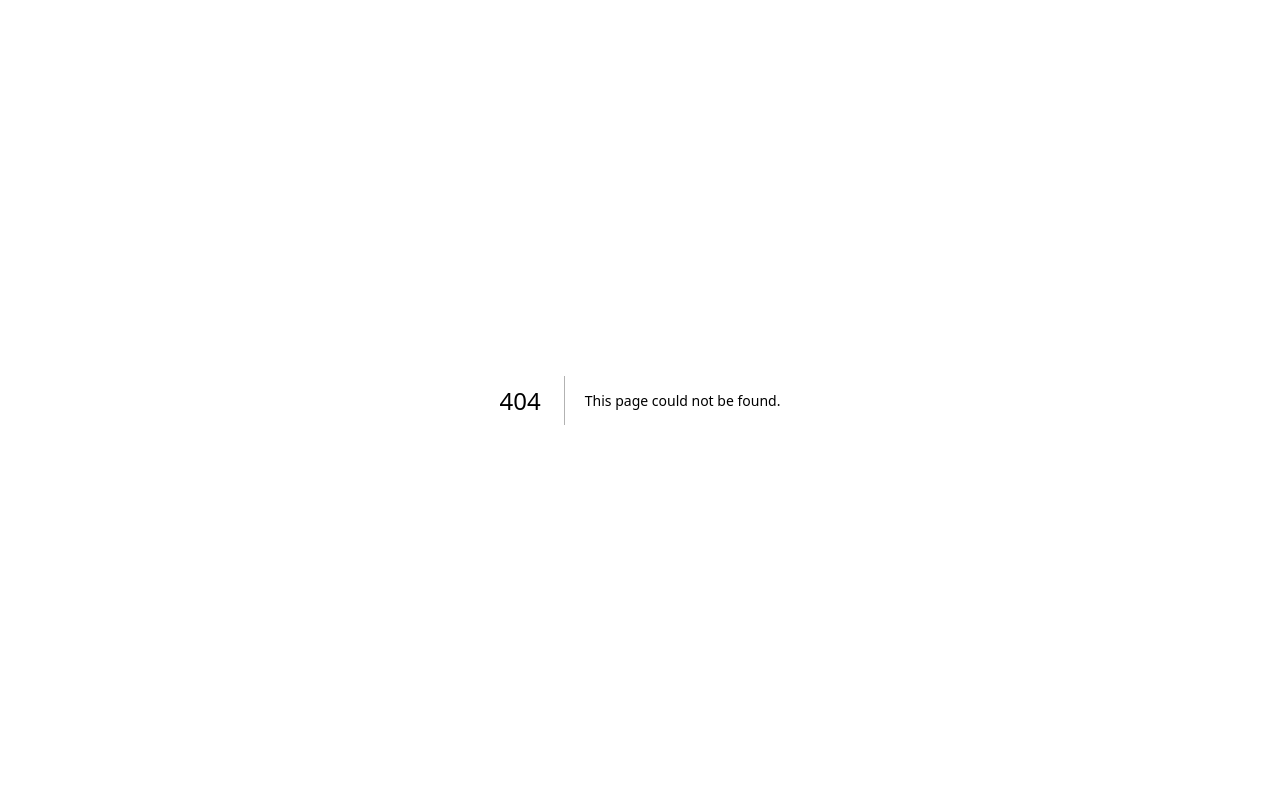
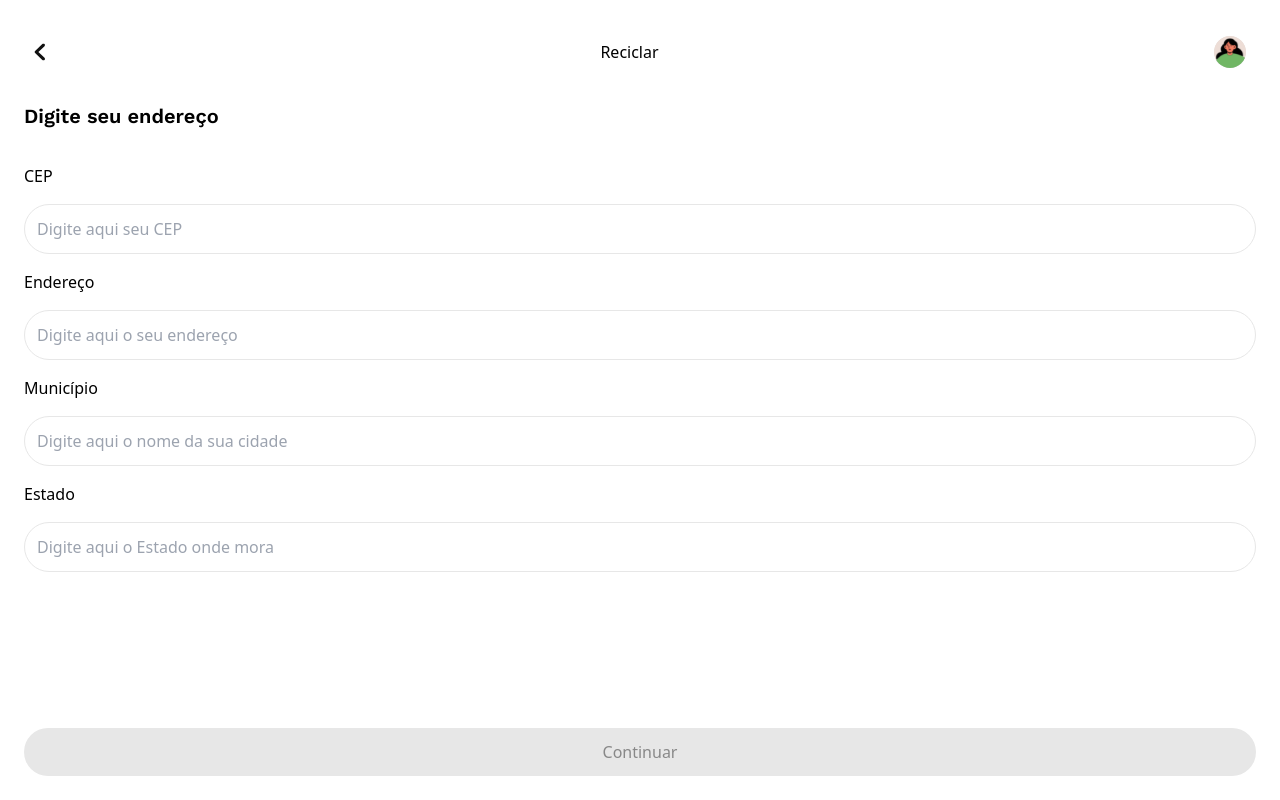
Before and after one commit to yraffic02/recicle-mais-front, a Next.js app: page /how-to-recycle/collect-point/adress in a window 1280 px wide. Before the commit this address had no page. Built offline with nearby package versions, Linux system fonts and the light colour scheme.

Commit message:
build pages: adress, how-find, trash-type

```diff
--- a/src/app/(routesApp)/home/page.tsx
+++ b/src/app/(routesApp)/home/page.tsx
@@ -9,7 +9,7 @@ export const metadata: Metadata = {
     title: "Home",
 };
 
-export default function  HomePage (){
+export default function  HomePage () {
     return(
         <>
             <Header>
--- /dev/null
+++ b/src/app/(routesApp)/how-to-recycle/collect-point/adress/page.tsx
@@ -0,0 +1,36 @@
+import { Avatar } from "@/components/Avatar";
+import { Button } from "@/components/Button";
+import { Header } from "@/components/Header/index";
+import { Input } from "@/components/Input/index";
+import { Label } from "@/components/Label";
+
+export default function Adress() {
+  return (
+    <>
+      <div className="h-screen flex flex-col justify-between w-full">
+        <Header>
+          <h1 className="text-base font-medium">Reciclar</h1>
+          <Avatar />
+        </Header>
+        <main style={{ height: "calc(100vh - 200px)" }}>
+          <h1 className="font-workSans font-title text-xl leading-6 mb-9">
+            Digite seu endereço
+          </h1>
+          <div className="flex flex-col justify-center gap-4">
+            <Label>CEP</Label>
+            <Input placeholder="Digite aqui seu CEP" />
+            <Label>Endereço</Label>
+            <Input placeholder="Digite aqui o seu endereço" />
+            <Label>Município</Label>
+            <Input placeholder="Digite aqui o nome da sua cidade" />
+            <Label>Estado</Label>
+            <Input placeholder="Digite aqui o Estado onde mora" />
+          </div>
+        </main>
+        <div className="flex flex-col justify-between">
+          <Button typeButton="secondary">Continuar</Button>
+        </div>
+      </div>
+    </>
+  );
+}
--- /dev/null
+++ b/src/app/(routesApp)/how-to-recycle/collect-point/collect-context.tsx
@@ -0,0 +1,43 @@
+"use client";
+import {
+  ReactNode,
+  createContext,
+  useContext,
+  useState
+} from "react";
+
+interface ICollectProps {
+  children: ReactNode;
+}
+
+export interface ICollectContext {
+
+}
+
+export const CollectContext = createContext<ICollectContext | undefined>(undefined);
+
+export function CollectProvider({ children }: ICollectProps) {
+  const [curretStep, setCurrentStep] = useState<number>(0)
+
+  const handleToAddCurretStep = () => {
+      if(curretStep < 6){
+          return  setCurrentStep(curretStep + 1)
+      }
+      return
+  }
+
+  const handleToDecreaseCurretStep  = () => {
+      if(curretStep > 0){
+          return  setCurrentStep(curretStep - 1)
+      }
+      return
+  }
+
+  return (
+    <CollectContext.Provider value={''}>
+      {children}
+    </CollectContext.Provider>
+  );
+}
+
+export const useCollectContext = () => useContext(CollectContext);
--- /dev/null
+++ b/src/app/(routesApp)/how-to-recycle/collect-point/how-find/page.tsx
@@ -0,0 +1,28 @@
+import { Avatar } from "@/components/Avatar";
+import { Button } from "@/components/Button";
+import { Header } from "@/components/Header/index";
+
+export default function HowFind() {
+  return (
+    <>
+      <div className="h-screen flex flex-col justify-between w-full">
+        <Header>
+          <h1 className="text-base font-medium">Reciclar</h1>
+          <Avatar />
+        </Header>
+        <main style={{height: "calc(100vh - 200px)"}}>
+          <h1 className="font-workSans font-title text-xl leading-6 mb-9">
+            Como deseja encontrar?
+          </h1>
+          <div className="flex flex-col justify-center gap-4">
+            <Button typeButton="quaternary">Endereço</Button>
+            <Button typeButton="quaternary">GPS</Button>
+          </div>
+        </main>
+        <div className="flex flex-col justify-between">
+          <Button typeButton="secondary">Continuar</Button>
+        </div>
+      </div>
+    </>
+  );
+}
--- /dev/null
+++ b/src/app/(routesApp)/how-to-recycle/collect-point/trash-type/page.tsx
@@ -0,0 +1,31 @@
+import { Avatar } from "@/components/Avatar";
+import { Button } from "@/components/Button";
+import { Header } from "@/components/Header/index";
+
+export default function CollectPoint() {
+  return (
+    <>
+      <div className="h-screen flex flex-col justify-between w-full">
+        <Header>
+          <h1 className="text-base font-medium">Reciclar</h1>
+          <Avatar />
+        </Header>
+        <main style={{ height: "calc(100vh - 200px)" }}>
+          <h1 className="font-workSans font-title text-xl leading-6 mb-9">
+            Qual seu tipo de lixo?
+          </h1>
+          <div className="flex flex-col justify-center gap-4">
+            <Button typeButton="quaternary">Papel</Button>
+            <Button typeButton="quaternary">Plástico</Button>
+            <Button typeButton="quaternary">Vidro</Button>
+            <Button typeButton="quaternary">Metal</Button>
+            <Button typeButton="quaternary">Lixo Eletrônico</Button>
+          </div>
+        </main>
+        <div className="flex flex-col justify-between">
+          <Button typeButton="secondary">Continuar</Button>
+        </div>
+      </div>
+    </>
+  );
+}
--- /dev/null
+++ b/src/app/(routesApp)/how-to-recycle/page.tsx
@@ -0,0 +1,36 @@
+import { Header } from "@/components/Header/index";
+import { Avatar } from "@/components/Avatar";
+import Image from "next/image";
+import { Button } from "@/components/Button";
+
+export default function HowToRecycle() {
+  return (
+    <>
+      <div className="h-screen flex flex-col justify-between w-full">
+        <Header>
+          <h1 className="text-base font-medium">Reciclar</h1>
+          <Avatar />
+        </Header>
+        <main>
+          <h1 className="font-workSans font-title text-xl leading-6 mb-[9vh] ">
+            Como reciclar?
+          </h1>
+          <div className="flex justify-center">
+            <Image
+              src="/illustrations/illustration8.svg"
+              height={320}
+              width={283}
+              alt="como reciclar"
+            />
+          </div>
+        </main>
+        <div className="flex flex-col justify-between gap-3">
+          <Button typeButton="tertiary">Através de catadores</Button>
+          <Button typeButton="tertiary" className="mt-4">
+            Através de Pontos de Coleta
+          </Button>
+        </div>
+      </div>
+    </>
+  );
+}
--- a/src/components/Button/index.tsx
+++ b/src/components/Button/index.tsx
@@ -1,6 +1,6 @@
 import { ButtonHTMLAttributes, ReactNode } from "react"
 
-type ButtonType = 'primary' | 'secondary';
+type ButtonType = 'primary' | 'secondary' | 'tertiary' | 'quaternary';
 
 type ButtonProps = ButtonHTMLAttributes<HTMLButtonElement> & {
     children: ReactNode
@@ -24,9 +24,17 @@ export const Button = ({children, typeButton, ...props}: ButtonProps) =>{
                 ${typeButton === "primary" ? "text-white" : "text-cinzaClaro"}
                 ${typeButton === "primary" ? "hover:bg-green-900" : "hover:bg-[#3292F2]"}
                 ${typeButton === "secondary" ? "hover:text-white" : ""}
+                ${typeButton === "tertiary" ? "bg-verdeClaro" : ""}
+                ${typeButton === "tertiary" ? "text-verdeFloresta" : ""}
+                ${typeButton === "tertiary" ? "hover:bg-verdeFloresta" : ""}
+                ${typeButton === "tertiary" ? "hover:text-brancoAbsoluto" : ""}
+                ${typeButton === "quaternary" ? "bg-brancoAbsoluto" : ""}
+                ${typeButton === "quaternary" ? "hover:bg-verdeClaro" : ""}
+                ${typeButton === "quaternary" ? "hover:text-verdeFloresta" : ""}
                 font-medium
                 text-base`
             }
+
         >
             {children}
         </button>
--- a/tailwind.config.ts
+++ b/tailwind.config.ts
@@ -37,6 +37,7 @@ const config: Config = {
         "vermelhoErro": "#A81212",
         "laranjaAtencao": "#F1821B",
         "verdeSucesso": "#7ECB2A",
+        "verdeClaro": "#C8EDC5",
       },
 
       plugins: [],
```
Also changed, not shown: public/illustrations/illustration8.svg (added).
